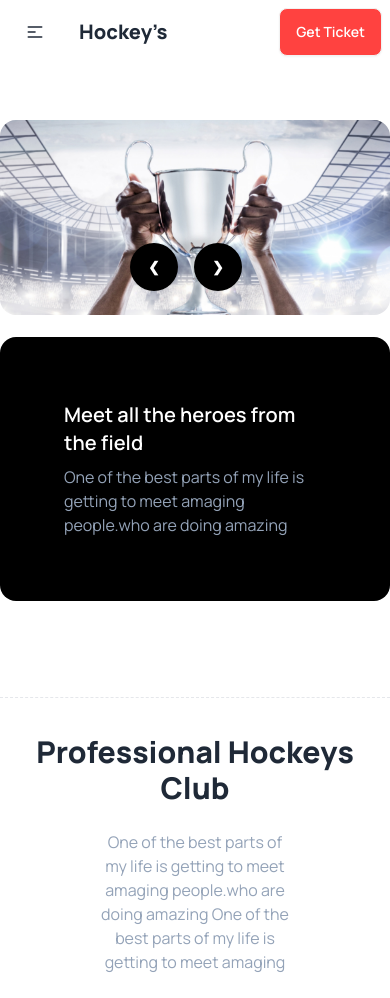
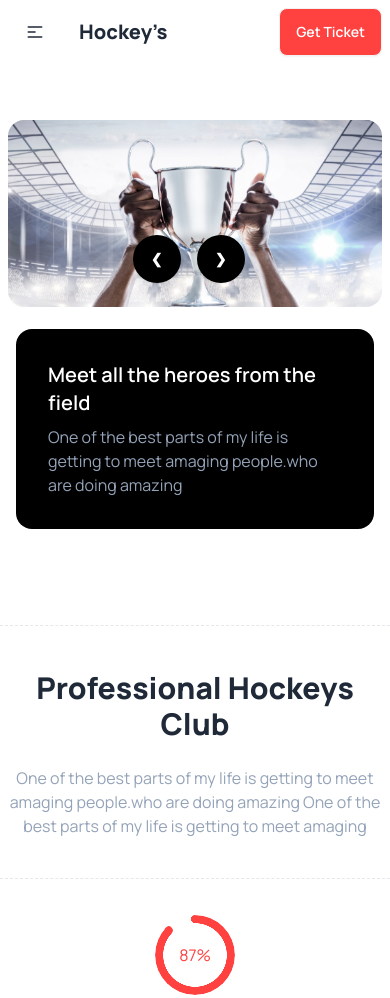
Before and after one commit to adnanalamin/BD-Hockey, a plain HTML site: page index.html in a window 390 px wide. Shown: the top 998 px of the page. Drawn offline with nearby package versions, Linux system fonts and the light colour scheme.

Commit message:
Some responsive customaization

```diff
--- a/index.html
+++ b/index.html
@@ -96,7 +96,7 @@
         </div>
       </nav>
       <!-- ======================= Start Banner Section===================== -->
-      <section class="mt-14 md:relative">
+      <section class="mt-14 md:relative mx-2">
         <div class="carousel w-full h-2/4 rounded-2xl">
           <div id="slide1" class="carousel-item relative w-full">
             <img src="/Images/1.png" class="w-full" />
@@ -177,7 +177,7 @@
           </div>
         </div>
         <div
-          class="md:absolute card md:w-2/4 bg-neutral mt-4 text-neutral-content p-8 bg-black md:bottom-8 md:right-8"
+          class="md:absolute card md:w-2/4 bg-neutral mt-4 text-neutral-content md:p-8 mx-2 bg-black md:bottom-8 md:right-8"
         >
           <div class="card-body">
             <h2 class="card-title text-xl text-white">
@@ -196,9 +196,9 @@
       <section>
         <hr class="border-dashed mt-8 mb-9 px-2">
         <div class="justify-center">
-          <div class="text-center">
+          <div class="text-center p-2">
             <h1 class="text-3xl font-extrabold">Professional Hockeys Club</h1>
-            <div class="mt-6 w-2/4 mx-auto">
+            <div class="mt-6 md:w-2/4 mx-auto">
                 <p class="text-base font-normal text-slate-400">
                     One of the best parts of my life is getting to meet amaging
                     people.who are doing amazing One of the best parts of my life is getting to meet amaging
```
